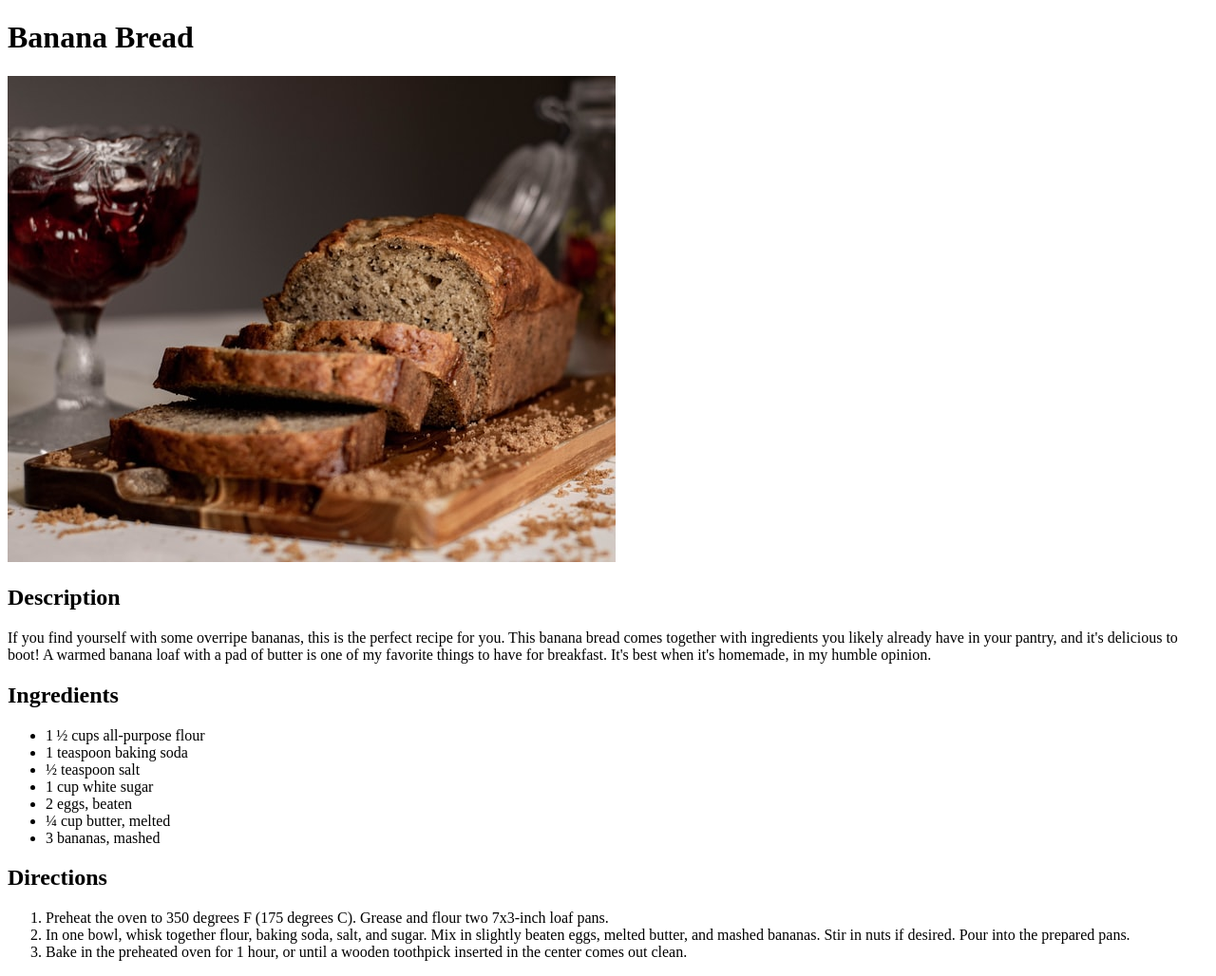
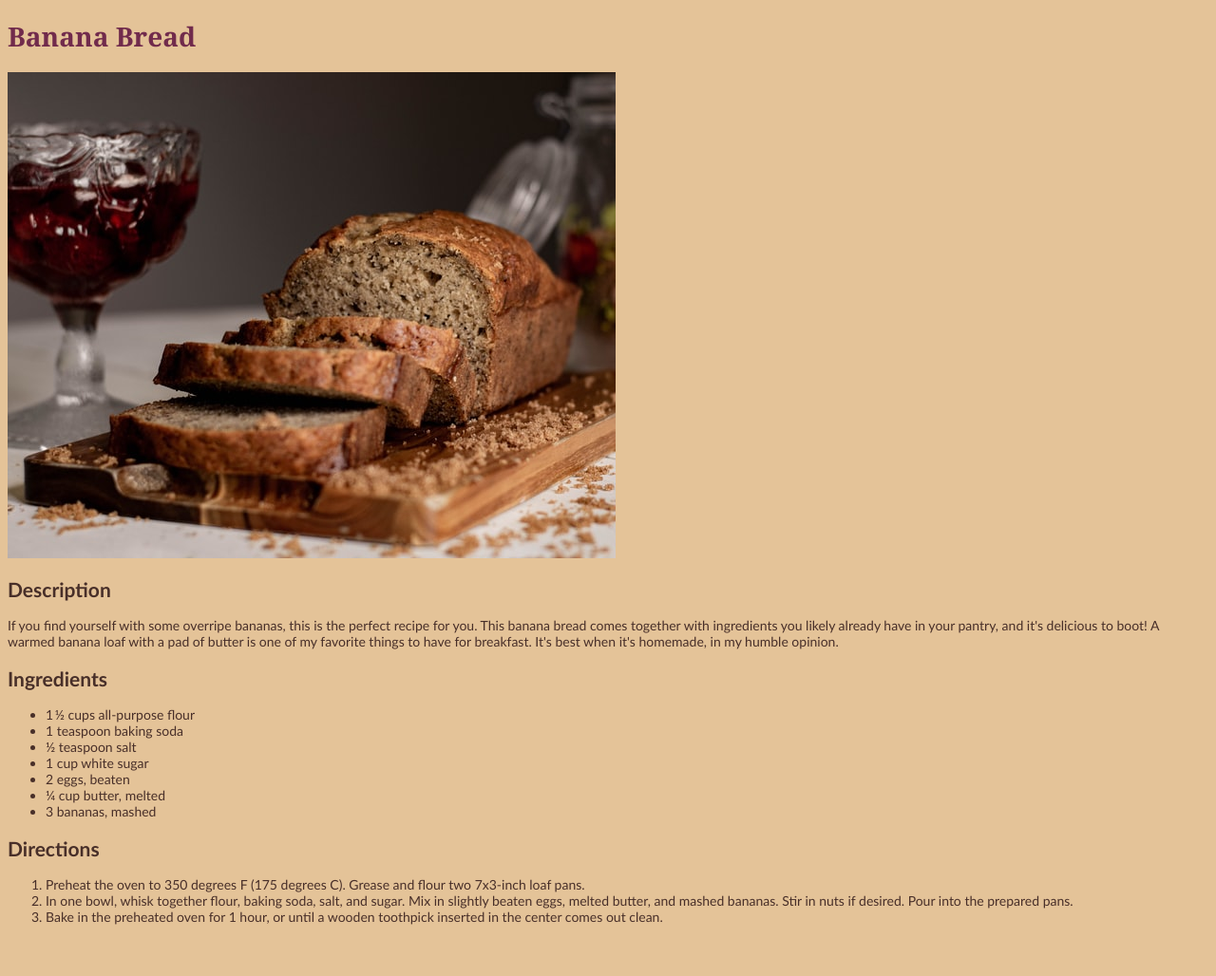
Before and after one commit to craterellus/odin-recipes, a plain HTML site: page recipes/banana-bread.html in a window 1280 px wide. Shown: the whole page at 95% size. After the commit the page ends 988 px from the top, so only its background shows below. Drawn offline with Linux system fonts and the light colour scheme; files that its build step writes are made by us from their sources.

Commit message:
Add initial styling, add div class description

```diff
--- a/recipes/banana-bread.html
+++ b/recipes/banana-bread.html
@@ -2,7 +2,7 @@
 <html lang="en">
     <head>
         <meta charset="utf-8">
-        <link rel="stylesheet" href="style.css">
+        <link rel="stylesheet" href="../style.css">
         <title>Banana Bread</title>
     </head>
 
@@ -10,7 +10,7 @@
         <h1>Banana Bread</h1>
         <img src="../img/banana-bread.jpg" alt="A picture of banana">
         <h2>Description</h2>
-        If you find yourself with some overripe bananas, this is the perfect recipe for you. This banana bread comes together with ingredients you likely already have in your pantry, and it's delicious to boot! A warmed banana loaf with a pad of butter is one of my favorite things to have for breakfast. It's best when it's homemade, in my humble opinion.
+        <div class="description">If you find yourself with some overripe bananas, this is the perfect recipe for you. This banana bread comes together with ingredients you likely already have in your pantry, and it's delicious to boot! A warmed banana loaf with a pad of butter is one of my favorite things to have for breakfast. It's best when it's homemade, in my humble opinion.</div>
         <h2>Ingredients</h2>
         <ul>
             <li>1 ½ cups all-purpose flour </li>
--- a/style.css
+++ b/style.css
@@ -0,0 +1,12 @@
+body {
+    background-color: rgb(228, 195, 152);
+    font-family: 'Gill Sans', 'Gill Sans MT', Calibri, 'Trebuchet MS', sans-serif;
+    font-size: 14px;
+    color: #482f29
+}
+
+h1 {
+    font-family: Georgia, 'Times New Roman', Times, serif;
+    color:rgb(113, 43, 76);
+
+}
```
Also changed, not shown: recipes/curry.html (+2 -2 lines), recipes/pork-chops.html (+2 -2 lines).
